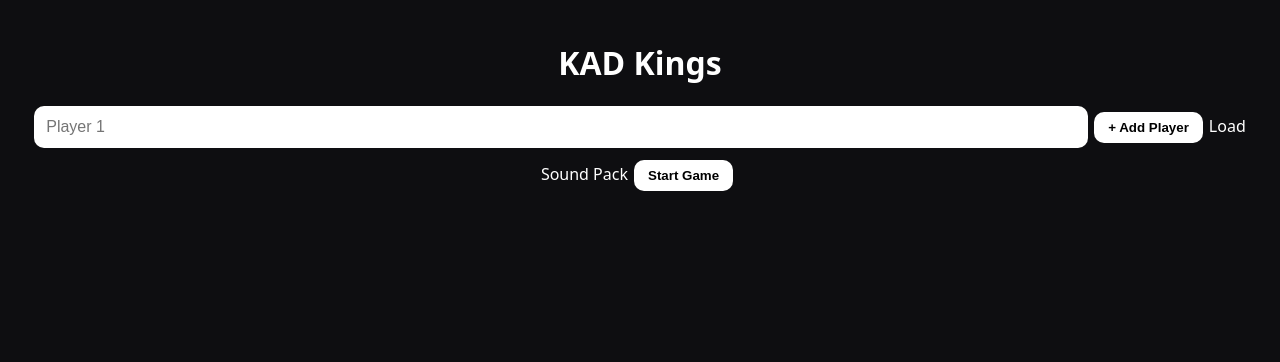
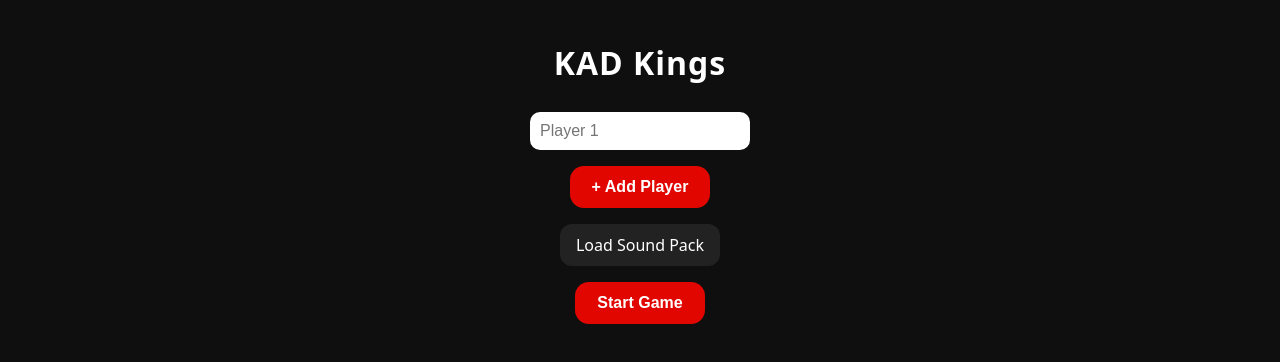
Before and after one commit to wbgl-blip/Visual-, a React (Vite) app: page / in a window 1280 px wide. Shown: the top 362 px of the page. Built offline with nearby package versions, Linux system fonts and the light colour scheme.

Commit message:
Update App.css

```diff
--- a/src/App.css
+++ b/src/App.css
@@ -4,99 +4,104 @@
 
 body {
   margin: 0;
-  background: #0e0e11;
-  color: white;
-  font-family: system-ui, sans-serif;
+  background: #0f0f0f;
+  color: #fff;
+  font-family: system-ui, -apple-system, BlinkMacSystemFont, sans-serif;
 }
 
 .app {
   min-height: 100vh;
   padding: 20px;
-  text-align: center;
+  display: flex;
+  flex-direction: column;
+  align-items: center;
+  gap: 16px;
 }
 
 h1 {
-  margin-bottom: 16px;
+  margin-bottom: 12px;
+  letter-spacing: 1px;
 }
 
 input {
-  width: 85%;
-  padding: 12px;
-  margin: 6px 0;
+  width: 220px;
+  padding: 10px;
   border-radius: 10px;
   border: none;
   font-size: 1rem;
 }
 
 button {
-  margin: 6px;
-  padding: 8px 14px;
-  border-radius: 10px;
+  background: #e10600;
+  color: #fff;
   border: none;
-  background: #fff;
-  font-weight: 700;
+  padding: 12px 22px;
+  border-radius: 14px;
+  font-size: 1rem;
+  font-weight: 600;
   cursor: pointer;
 }
 
-.status {
-  display: flex;
-  justify-content: space-around;
-  margin-bottom: 10px;
-  font-size: 0.9rem;
+button:hover {
+  opacity: 0.9;
+}
+
+.upload {
+  background: #222;
+  padding: 10px 16px;
+  border-radius: 12px;
+  cursor: pointer;
 }
 
 .card {
-  margin: 20px auto;
-  width: 220px;
-  height: 300px;
-  background: white;
-  color: black;
-  border-radius: 18px;
+  width: 260px;
+  height: 340px;
+  background: #fff;
+  color: #000;
+  border-radius: 20px;
   display: flex;
   flex-direction: column;
   justify-content: center;
+  align-items: center;
   cursor: pointer;
+  box-shadow: 0 20px 40px rgba(0,0,0,0.6);
 }
 
 .rank {
-  font-size: 3rem;
+  font-size: 4rem;
+  font-weight: 800;
 }
 
 .suit {
-  font-size: 2rem;
+  font-size: 2.5rem;
 }
 
 .rule {
-  margin-top: 10px;
+  margin-top: 14px;
   font-weight: 600;
+  text-align: center;
 }
 
 .players {
   display: grid;
-  grid-template-columns: repeat(4, 1fr);
-  gap: 10px;
+  grid-template-columns: repeat(auto-fit, minmax(140px, 1fr));
+  gap: 12px;
+  width: 100%;
+  max-width: 600px;
 }
 
 .player {
-  padding: 10px;
-  border-radius: 12px;
-  background: #1c1c22;
+  background: #1b1b1b;
+  padding: 12px;
+  border-radius: 14px;
+  text-align: center;
 }
 
 .player.active {
-  background: #ffd54f;
-  color: black;
+  outline: 3px solid #e10600;
 }
 
-.medals {
-  margin-top: 6px;
+.deck-count {
+  opacity: 0.7;
+  font-size: 0.9rem;
 }
-
-.medal {
-  display: inline-block;
-  background: #333;
-  padding: 4px 8px;
-  border-radius: 8px;
-  font-size: 0.75rem;
-  margin: 2px;
-}
```
